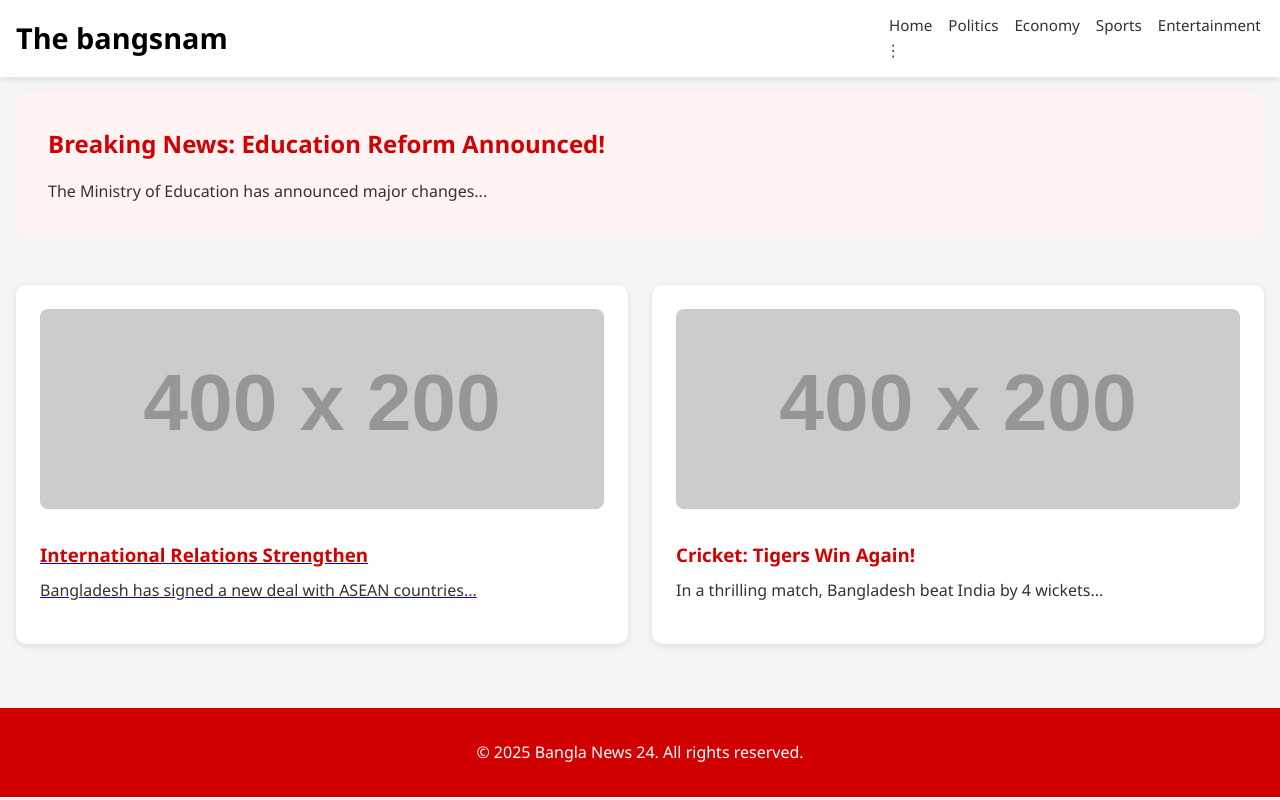
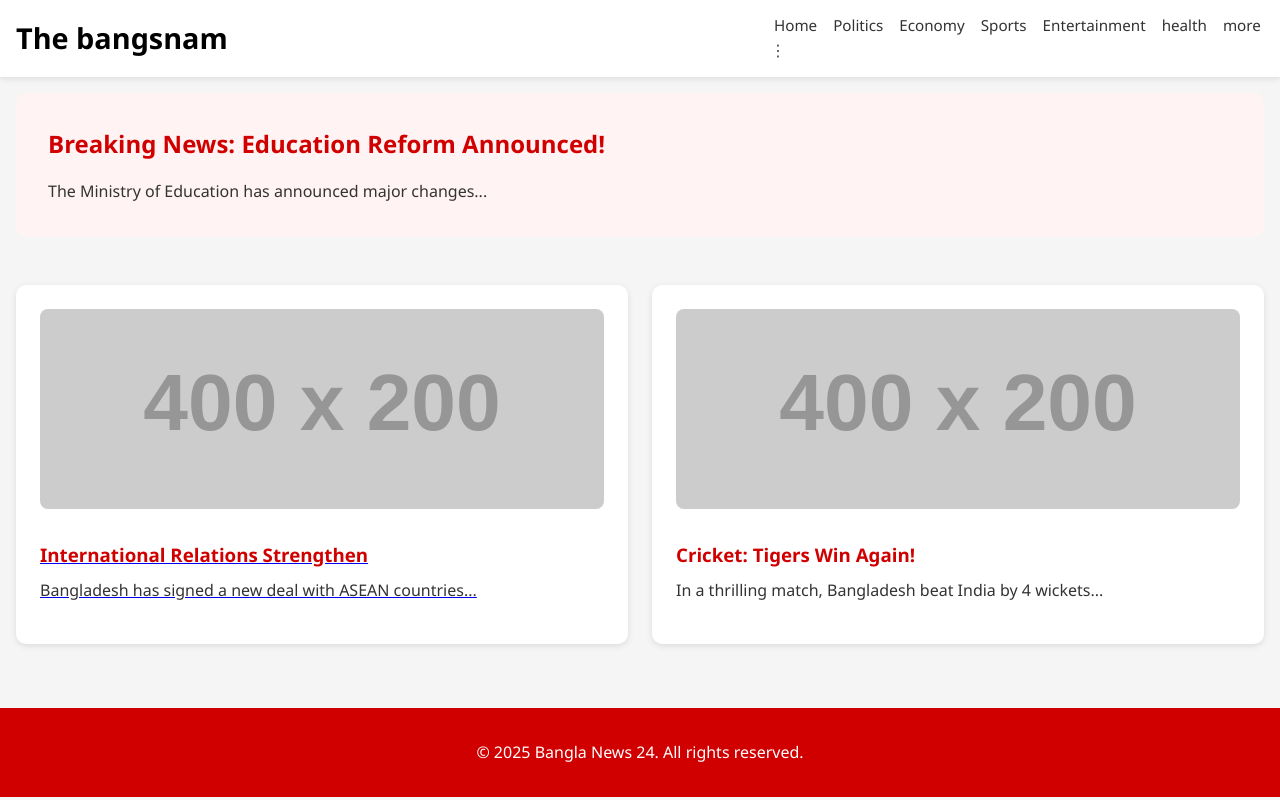
Before and after one commit to dhruba-star/Great-news, a plain HTML site: page index.html in a window 1280 px wide. Drawn offline with Linux system fonts and the light colour scheme; placeholder pictures from the web are drawn by us.

Commit message:
Update index.html

```diff
--- a/index.html
+++ b/index.html
@@ -18,6 +18,8 @@
       <li><a href="#">Economy</a></li>
       <li><a href="#">Sports</a></li>
       <li><a href="#">Entertainment</a></li>
+      <li><a href="#">health</a></li>
+      <li><a href="#">more</a></li>
     </ul>
   </nav>
     </div>
```
